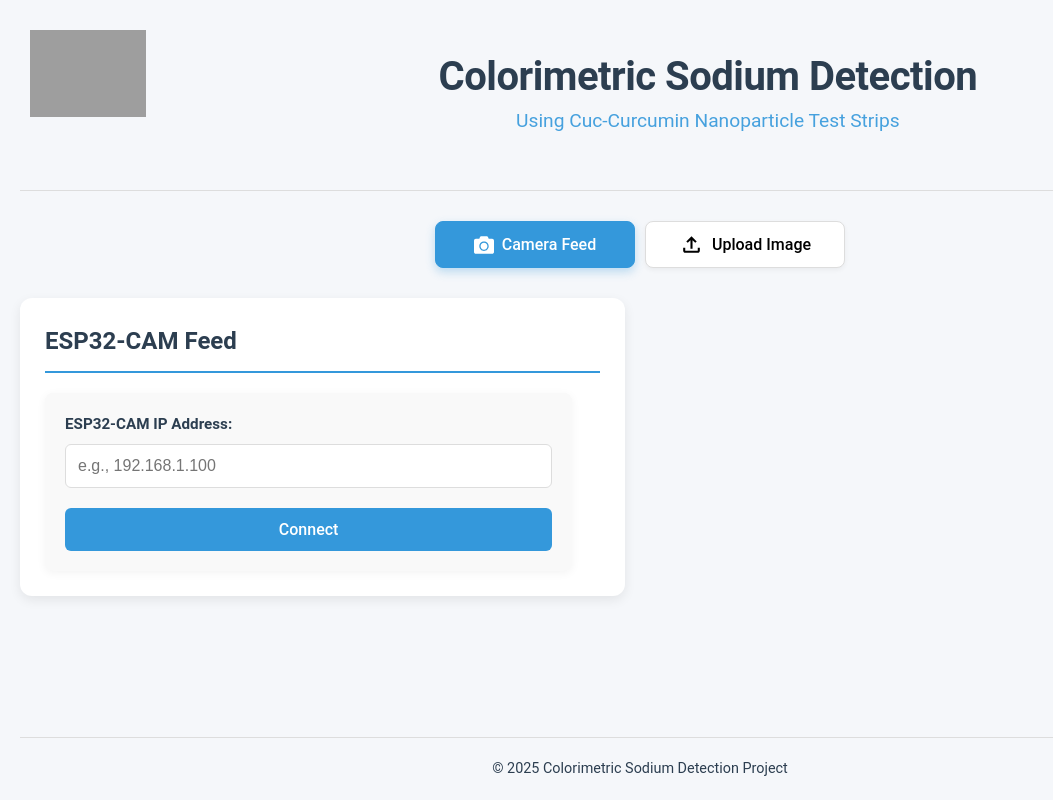
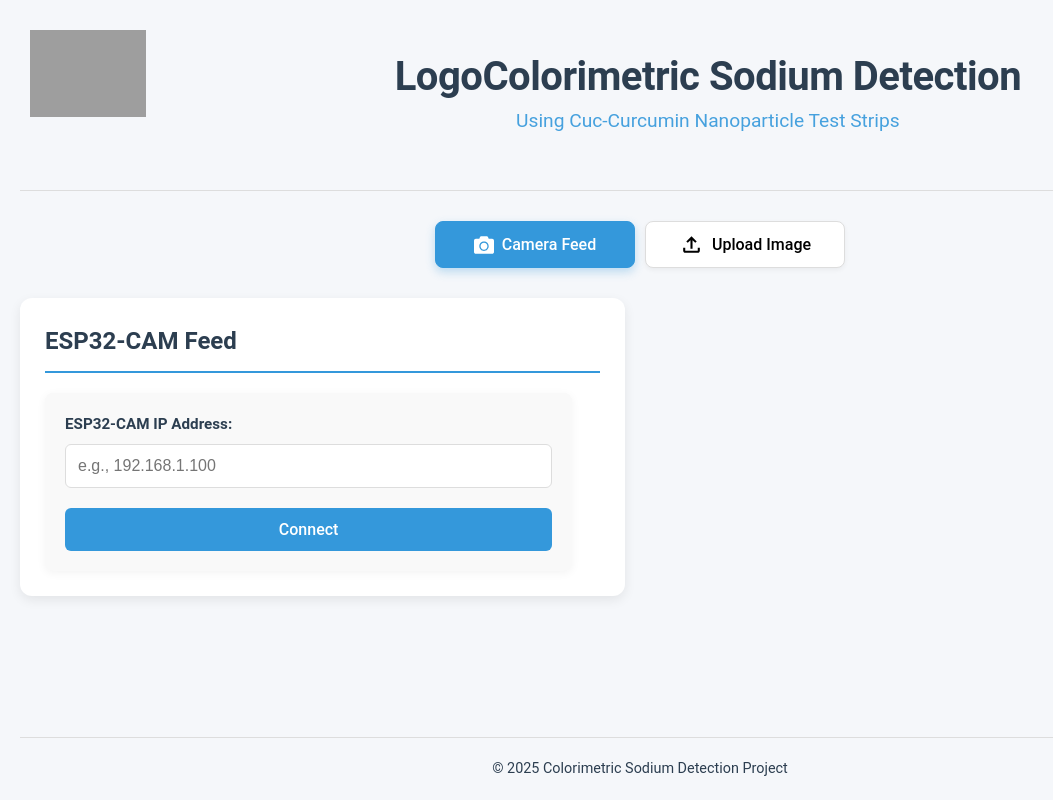
Before and after one commit to AdityaSPillai/SodiumTrack, a React (Vite) app: page / in a window 1280 px wide. Shown: the whole page, without its empty margins (0-1053 px from the left). Built offline with nearby package versions, Linux system fonts and the light colour scheme; grey boxes are pictures that could not be loaded.

Commit message:
Update App.jsx

```diff
--- a/src/App.jsx
+++ b/src/App.jsx
@@ -165,7 +165,7 @@ export default function Home() {
           <img src="./assets/logotransparent.png" alt="Logo" className="logo-image" />
         </div>
         <div className="title">
-          <h1 className="title-text">Colorimetric Sodium Detection</h1>
+          <h1 className="title-text">LogoColorimetric Sodium Detection</h1>
           <p className="subtitle-text">Using Cuc-Curcumin Nanoparticle Test Strips</p>
         </div>
       </header>
```
